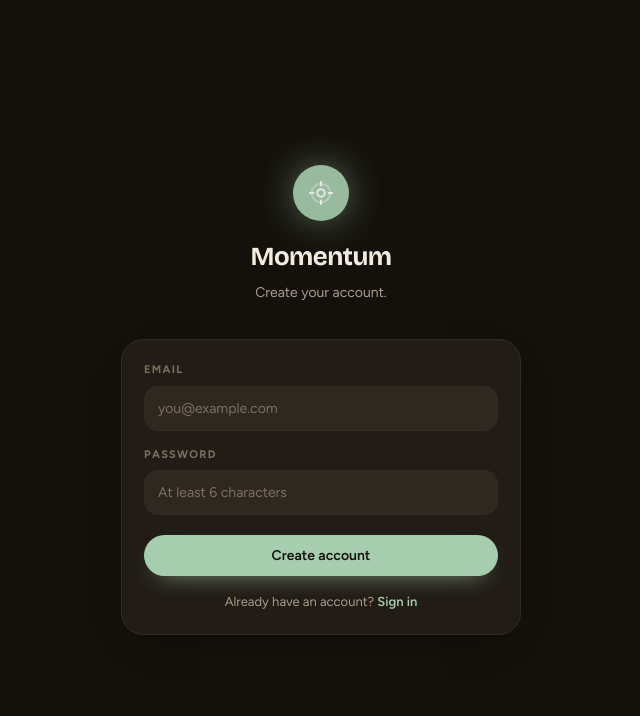
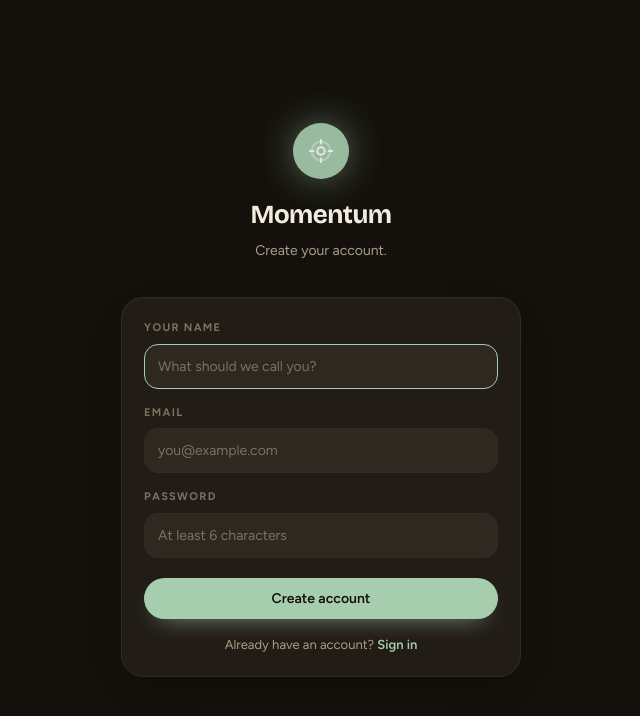
Before and after one commit to DiwakarNegi/Momentum, a React (Vite) app: page / in a window 1280 px wide. Both pictures are taken after a click on the button "Sign up". Shown: the top 716 px of the page, without its empty margins (319-959 px from the left). Built offline with nearby package versions, Linux system fonts and the light colour scheme; no server answers.

Commit message:
feat: ask for name on signup, show it in greeting

```diff
--- a/src/App.tsx
+++ b/src/App.tsx
@@ -79,7 +79,7 @@ export default function App() {
       <div className="app">
         <Nav active={tab} onChange={setTab} />
         <main className="main">
-          {tab === 'home'     && <DashboardPage onNavigate={setTab} userEmail={(session as import('@supabase/supabase-js').Session).user.email ?? ''} />}
+          {tab === 'home'     && <DashboardPage onNavigate={setTab} userName={(session as import('@supabase/supabase-js').Session).user.user_metadata?.full_name ?? ''} />}
           {tab === 'habits'   && <HabitsPage />}
           {tab === 'jobs'     && <JobsPage />}
           {tab === 'reflect'  && <ReflectPage />}
--- a/src/pages/DashboardPage.tsx
+++ b/src/pages/DashboardPage.tsx
@@ -23,12 +23,7 @@ type Tab = 'home' | 'habits' | 'jobs' | 'reflect' | 'focus'
 
 interface Props {
   onNavigate: (tab: Tab) => void
-  userEmail:  string
-}
-
-function firstName(email: string): string {
-  const raw = email.split('@')[0] ?? ''
-  return raw.charAt(0).toUpperCase() + raw.slice(1)
+  userName:   string
 }
 
 function fmtToday() {
@@ -46,7 +41,7 @@ function statusMessage(score: number, lastActiveDate: string | null, today: stri
   return "A small step today is enough. You've got this."
 }
 
-export function DashboardPage({ onNavigate, userEmail }: Props) {
+export function DashboardPage({ onNavigate, userName }: Props) {
   const today           = format(new Date(), 'yyyy-MM-dd')
   const habits          = useHabits()
   const todayLogs       = useTodayLogs()
@@ -78,7 +73,7 @@ export function DashboardPage({ onNavigate, userEmail }: Props) {
     <div className="page fade-up">
       <header style={{ marginBottom: 26 }}>
         <div className="eyebrow" style={{ marginBottom: 7 }}>{fmtToday()}</div>
-        <h1 className="h-greet">{returning ? `Welcome back, ${firstName(userEmail)}` : `Hello, ${firstName(userEmail)}`}</h1>
+        <h1 className="h-greet">{returning ? `Welcome back, ${userName}` : `Hello, ${userName}`}</h1>
       </header>
 
       <div className="dash-top">
--- a/src/pages/LoginPage.tsx
+++ b/src/pages/LoginPage.tsx
@@ -3,11 +3,12 @@ import { supabase } from '../lib/supabase'
 
 export function LoginPage() {
   const [mode,     setMode]     = useState<'signin' | 'signup'>('signin')
+  const [name,     setName]     = useState('')
   const [email,    setEmail]    = useState('')
   const [password, setPassword] = useState('')
   const [loading,  setLoading]  = useState(false)
   const [error,    setError]    = useState<string | null>(null)
-  const [check,    setCheck]    = useState(false)  // show "check your email" after signup
+  const [check,    setCheck]    = useState(false)
 
   async function handleSubmit(e: React.FormEvent) {
     e.preventDefault()
@@ -18,7 +19,11 @@ export function LoginPage() {
       const { error } = await supabase.auth.signInWithPassword({ email, password })
       if (error) setError(error.message)
     } else {
-      const { error } = await supabase.auth.signUp({ email, password })
+      const { error } = await supabase.auth.signUp({
+        email,
+        password,
+        options: { data: { full_name: name.trim() } },
+      })
       if (error) setError(error.message)
       else setCheck(true)
     }
@@ -65,6 +70,22 @@ export function LoginPage() {
           </div>
         ) : (
           <form className="card card-pad" style={{ display: 'flex', flexDirection: 'column', gap: 16 }} onSubmit={handleSubmit}>
+            {mode === 'signup' && (
+              <div>
+                <label className="eyebrow" style={{ display: 'block', marginBottom: 7 }}>Your name</label>
+                <input
+                  className="field"
+                  type="text"
+                  placeholder="What should we call you?"
+                  value={name}
+                  onChange={e => setName(e.target.value)}
+                  required={mode === 'signup'}
+                  autoFocus
+                  maxLength={40}
+                  style={{ width: '100%', boxSizing: 'border-box' }}
+                />
+              </div>
+            )}
             <div>
               <label className="eyebrow" style={{ display: 'block', marginBottom: 7 }}>Email</label>
               <input
```
